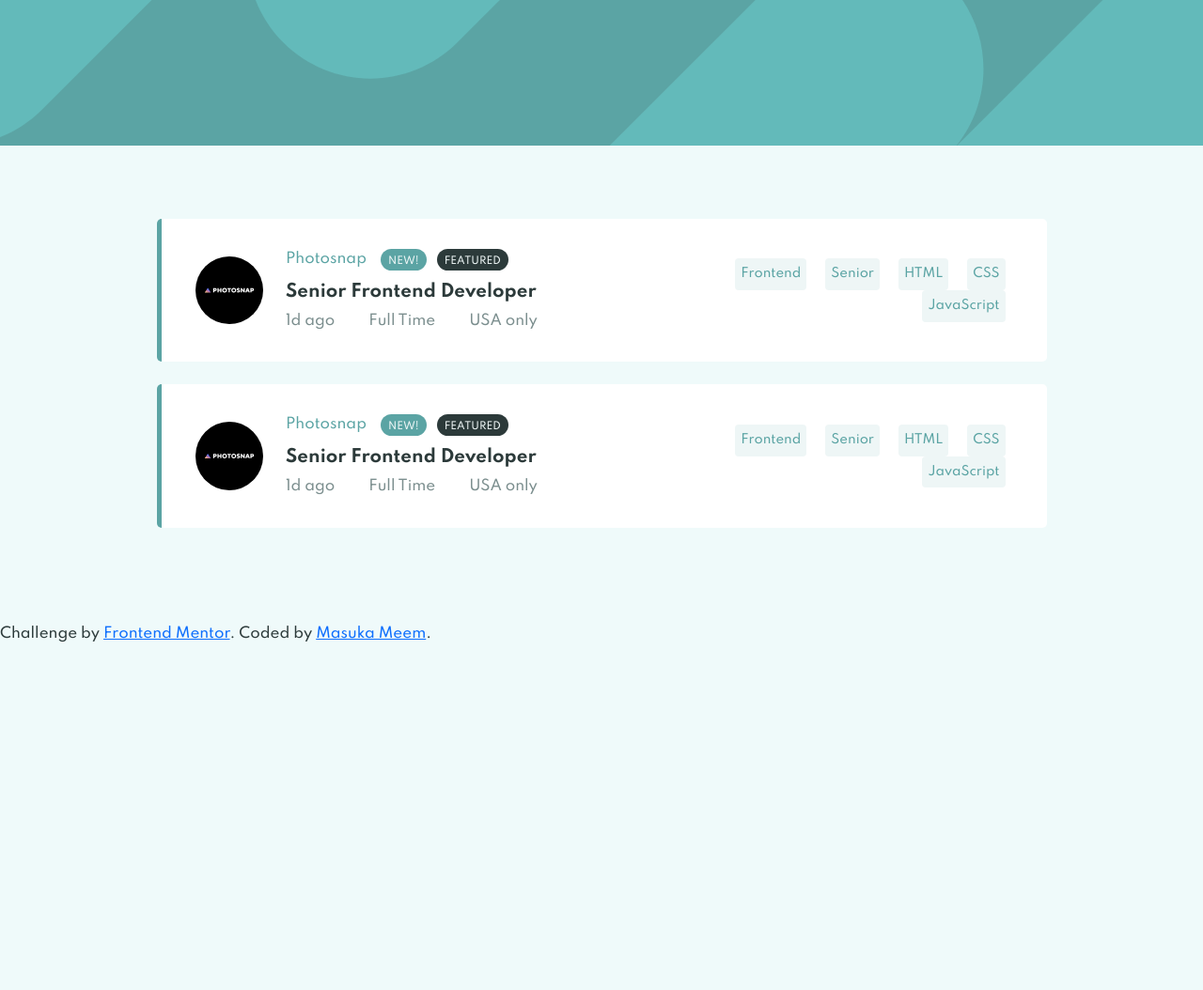
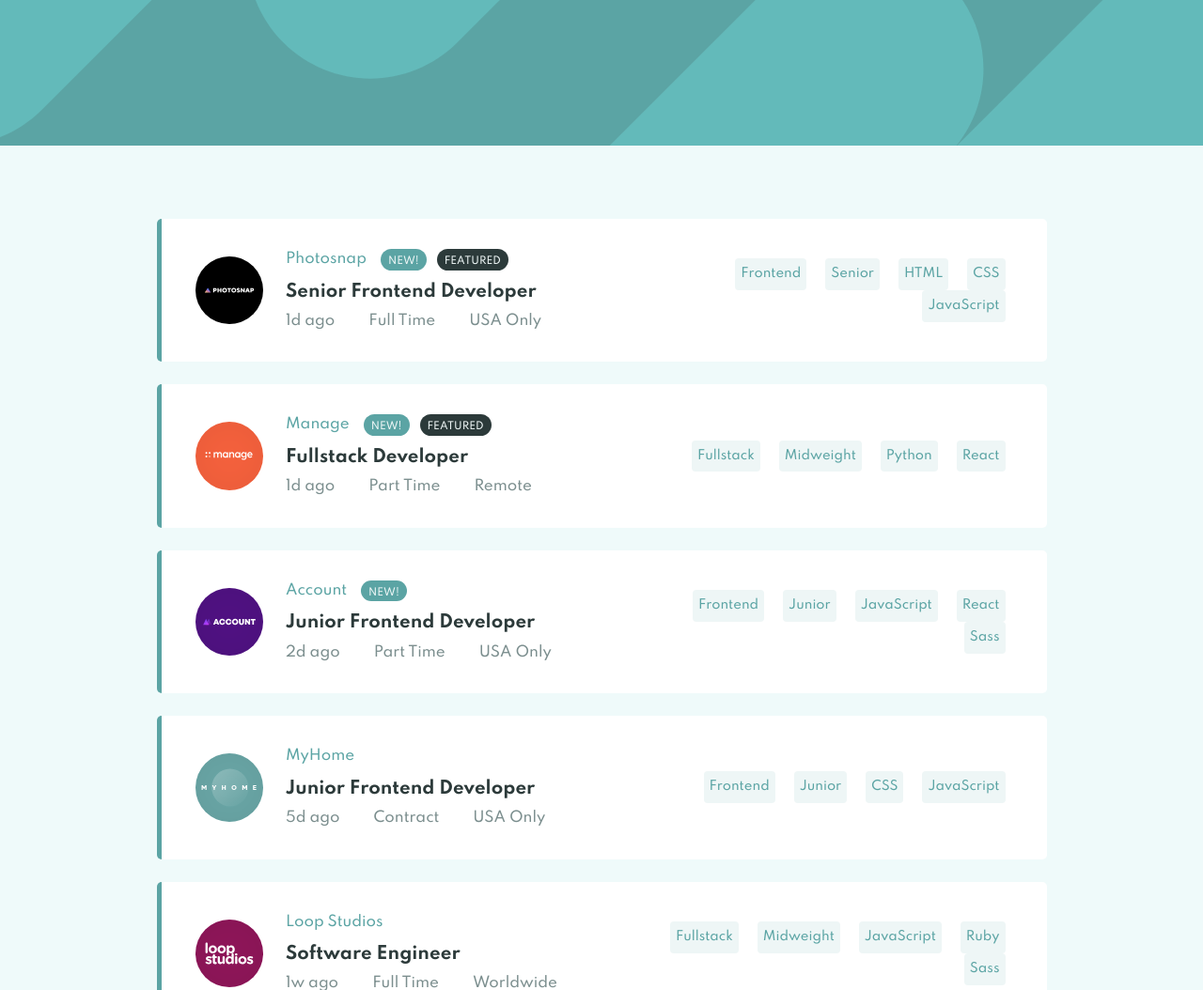
Before and after one commit to masukameem/job-listing, a plain HTML site: page index.html in a window 1280 px wide. Shown: the top 1054 px of the page at 94% size. Before the commit the page ends 800 px from the top, so only its background shows below. Drawn offline with nearby package versions, Linux system fonts and the light colour scheme.

Commit message:
Update index.html

```diff
--- a/index.html
+++ b/index.html
@@ -27,38 +27,42 @@
   <div class="banner">
   </div>
 
-  <div class="job-board">
+  <div class="job-board" id="app">
     <div class="container p-0">
       <div class="row justify-content-center">
         <!-- ******************************************* -->
-        <div class="col-11">
+        <div v-for="(job, index) in jobs" :key="index" class="col-11">
           <div class="job-listing featured-job mx-5 mb-4">
             <div class="row align-items-center">
               <div class="col-md-1 col-12 p-0">
                 <div class="logo">
-                  <img class="img-fluid" src="images/photosnap.svg" alt="logo">
+                  <img class="img-fluid" :src="job.logo" :alt="job.company+' logo'">
                 </div>
               </div>
               <div class="col-md-5 col-12 ps-4">
                 <ul class="nav top">
-                  <li class="company">Photosnap</li>
-                  <li class="new">New!</li>
-                  <li class="feature">Featured</li>
+                  <li class="company">{{ job.company }}</li>
+                  <li v-if="job.new == true" class="new">New!</li>
+                  <li v-if="job.featured == true" class="feature">Featured</li>
                 </ul>
-                <h1>Senior Frontend Developer</h1>
+                <h1>{{ job.position }}</h1>
                 <ul class="nav bottom">
-                  <li>1d ago</li>
-                  <li>Full Time</li>
-                  <li>USA only</li>
+                  <li>{{ job.postedAt }}</li>
+                  <li>{{ job.contract }}</li>
+                  <li>{{ job.location }}</li>
                 </ul>
               </div>
-              <div class="col-md col pe-2">
+              <div v-if="job.languages || job.tols" class="col-md col pe-2">
                 <ul class="nav filters justify-content-end">
-                  <li><button class="btn">Frontend</button></li>
-                  <li><button class="btn">Senior</button></li>
-                  <li><button class="btn">HTML</button></li>
-                  <li><button class="btn">CSS</button></li>
-                  <li><button class="btn">JavaScript</button></li>
+                  <li><button class="btn">{{ job.role }}</button></li>
+                  <li><button class="btn">{{ job.level }}</button></li>
+
+                  <div v-for="(item, index) in job.languages" :key="index">
+                    <li><button class="btn">{{ item }}</button></li>
+                  </div>
+                  <div v-for="(item, index) in job.tools" :key="index">
+                    <li><button class="btn">{{ item }}</button></li>
+                  </div>
                 </ul>
               </div>
             </div>
@@ -110,6 +114,32 @@
 
   <!-- Bootstrap JS -->
   <script src="https://cdn.jsdelivr.net/npm/bootstrap@5.0.1/dist/js/bootstrap.bundle.min.js" integrity="sha384-gtEjrD/SeCtmISkJkNUaaKMoLD0//ElJ19smozuHV6z3Iehds+3Ulb9Bn9Plx0x4" crossorigin="anonymous"></script>
+
+  <!-- Vue -->
+  <script src="https://cdn.jsdelivr.net/npm/vue@2.6.14"></script>
+  <!-- Axios -->
+  <!-- Axios -->
+  <script src="https://cdn.jsdelivr.net/npm/axios/dist/axios.min.js"></script>
+
+  <script>
+    // https://raw.githubusercontent.com/masukameem/job-listing/main/data.json
+    new Vue ({
+      el: '#app',
+      data: {
+        jobs: []
+      },
+      mounted() {
+        this.fetchJobs()
+      },
+      methods: {
+        fetchJobs() {
+          axios.get('https://raw.githubusercontent.com/masukameem/job-listing/main/data.json').then(response => {
+            this.jobs = response.data
+          })
+        }
+      }
+    })
+  </script>
 </body>
 
 </html>
```
